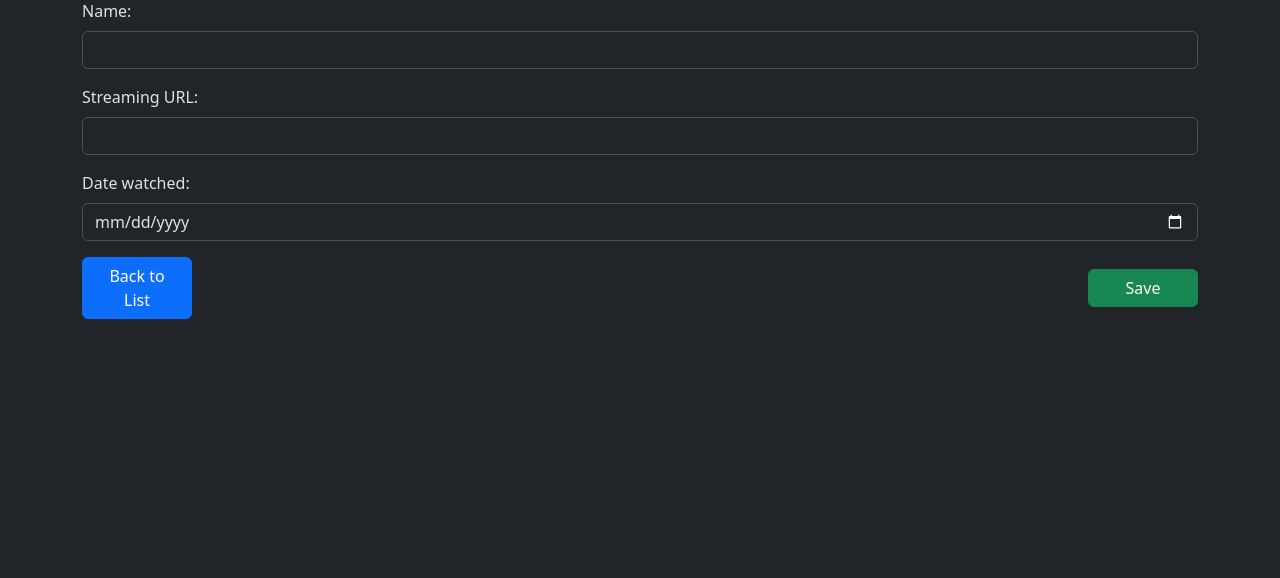
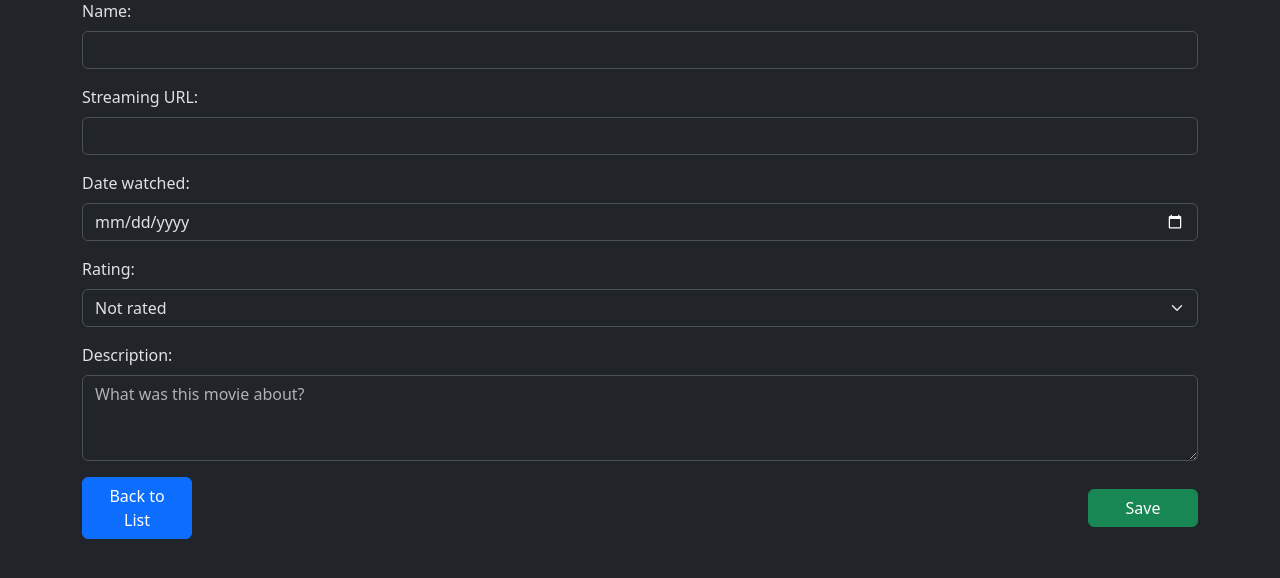
Before and after one commit to ursteiner/movietracker, a Spring app: page /add-movie in a window 1280 px wide. Shown: the part 129-707 px from the top of the page. Run offline with Thymeleaf, Linux system fonts and the light colour scheme; the template is opened without the code that fills it, so the values that code supplies are empty; some of the project's set-up classes (security, data sources, template engines, error pages and the like) are left out, and stand-ins take their place; some libraries are stand-ins or nearby versions.

Commit message:
add movie description and rating

```diff
--- a/src/main/java/com/github/ursteiner/movietracker/controller/AllowedSortField.java
+++ b/src/main/java/com/github/ursteiner/movietracker/controller/AllowedSortField.java
@@ -5,7 +5,8 @@ import java.util.Arrays;
 public enum AllowedSortField {
     NAME("name"),
     DATE_WATCHED("dateWatched"),
-    STREAMING_SERVICE("streamingService");
+    STREAMING_SERVICE("streamingService"),
+    RATING("rating");
 
     private final String name;
 
--- a/src/main/java/com/github/ursteiner/movietracker/model/Movie.java
+++ b/src/main/java/com/github/ursteiner/movietracker/model/Movie.java
@@ -26,6 +26,10 @@ public class Movie {
     private String streamingUrl;
     private String streamingService;
     private String movieId;
+    /** Personal rating from 1 to 5, null if not rated. */
+    private Integer rating;
+    @Column(length = 1000)
+    private String description;
     @ManyToOne
     @JoinColumn(name = "user_id")  // Foreign key in 'movie' table
     private AppUser user;
--- a/src/main/resources/templates/fragments/movie-fields.html
+++ b/src/main/resources/templates/fragments/movie-fields.html
@@ -10,3 +10,14 @@
     <label for="dateWatchedInput" class="form-label">Date watched:</label>
     <input class="form-control" type="date" id="dateWatchedInput" clearBtn="true" th:field="*{dateWatched}"/>
 </div>
+<div class="mb-3">
+    <label for="ratingInput" class="form-label">Rating:</label>
+    <select class="form-select" id="ratingInput" th:field="*{rating}">
+        <option value="">Not rated</option>
+        <option th:each="r : ${#numbers.sequence(1, 5)}" th:value="${r}" th:text="${'★'.repeat(r) + ' (' + r + ')'}"></option>
+    </select>
+</div>
+<div class="mb-3">
+    <label for="descriptionInput" class="form-label">Description:</label>
+    <textarea class="form-control" id="descriptionInput" rows="3" placeholder="What was this movie about?" maxlength="1000" th:field="*{description}"></textarea>
+</div>
```
Also changed, not shown: src/main/java/com/github/ursteiner/movietracker/service/MovieService.java (+21 -0 lines), src/main/resources/templates/fragments/movie-table.html (+15 -1 lines), 2 other files.
